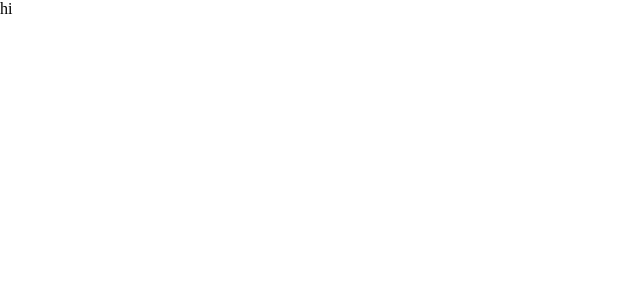
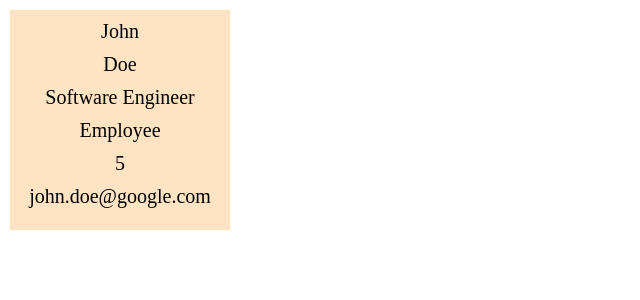
Before and after one commit to derkach2288/react-typescript, a React (Create React App) app: page / in a window 1280 px wide. Shown: the top 300 px of the page, without its empty margins (0-640 px from the left). Built offline with nearby package versions, Linux system fonts and the light colour scheme.

Commit message:
add homework20

```diff
--- a/src/homeworks/Homework20/Homework20.tsx
+++ b/src/homeworks/Homework20/Homework20.tsx
@@ -1,7 +1,23 @@
-import "./styles.css"
+import "./styles.css";
 
 function Homework20() {
-  return <div className="homework20-erapper">hi</div>;
+  let firstName: string = "John";
+  let lastName: string = "Doe";
+  let job: string = "Software Engineer";
+  let isManager: boolean = false;
+  let experience: number = 5;
+  let email: string = "john.doe@google.com";
+
+  return (
+    <div className="homework20-wrapper">
+      <div>{firstName}</div>
+      <div>{lastName}</div>
+      <div>{job}</div>
+      <div>{isManager ? "Manager" : "Employee"}</div>
+      <div>{experience}</div>
+      <div>{email}</div>
+    </div>
+  );
 }
 
 export default Homework20;
--- a/src/homeworks/Homework20/styles.css
+++ b/src/homeworks/Homework20/styles.css
@@ -1,3 +1,12 @@
-.homework20-erapper {
+.homework20-wrapper {
+  width: 200px;
+  height: 200px;
+  margin: 10px;
+  padding: 10px;
+  background-color: bisque;
   display: flex;
+  flex-direction: column;
+  align-items: center;
+  font-size: 20px;
+  gap: 10px;
 }
```
